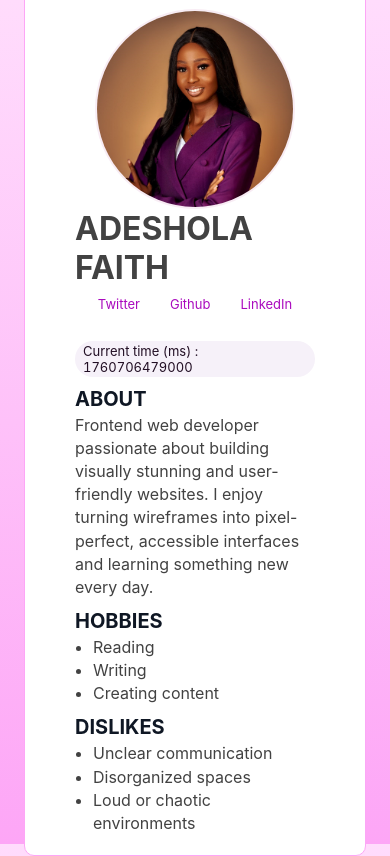
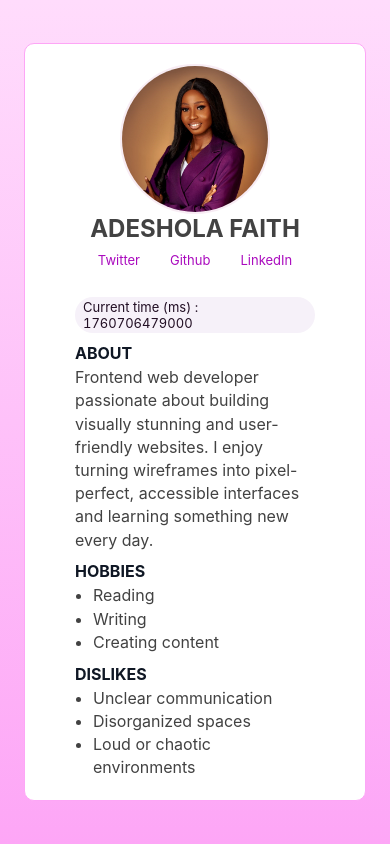
Before and after one commit to adesholafaith/Profile-Card, a plain HTML site: page index.html in a window 390 px wide. Drawn offline with Linux system fonts and the light colour scheme.

Commit message:
Refactor CSS for improved responsiveness and styling
Updated media queries and adjusted image sizes for responsiveness.

```diff
--- a/style.css
+++ b/style.css
@@ -139,8 +139,6 @@ ul.list {
     line-height:1.45;
 }
 
-
-
 @media (max-width:720px){
     article[data-testid="test-profile-card"] {
         display: flex;
@@ -150,8 +148,8 @@ ul.list {
     }
 
     figure img {
-        width: 200px;
-        height: 200px;
+        width: 150px;
+        height: 150px;
         margin-bottom: 0;
     }
 
@@ -162,9 +160,18 @@ ul.list {
     h2 {
         display: flex;
         justify-content: center;
+        font-size: 1.5rem;
     }
+
+    h3 {
+        font-size: 1rem;
+    }
+
     p.bio {
         margin: 0;
     }
 
+    ul.list {
+        font-size: 1rem;
+    }
 }
```
